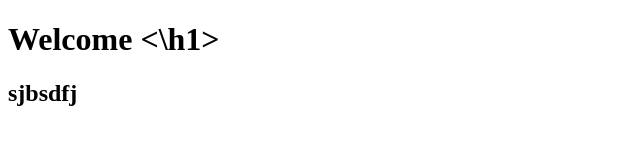
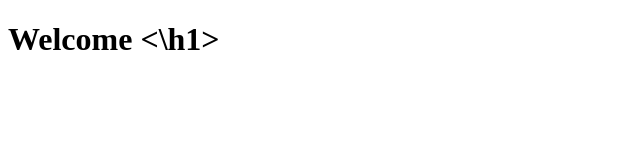
Before and after one commit to ShaunSuhaasA/shaunA, a plain HTML site: page index.html in a window 1280 px wide. Shown: the whole page, without its empty margins (0-640 px from the left). Drawn offline with Linux system fonts and the light colour scheme.

Commit message:
removing h2 tag

```diff
--- a/index.html
+++ b/index.html
@@ -5,6 +5,5 @@
   </head>
   <body>
     <h1> Welcome <\h1>
-      <h2> sjbsdfj </h2>
       </body>
       </html>
```
